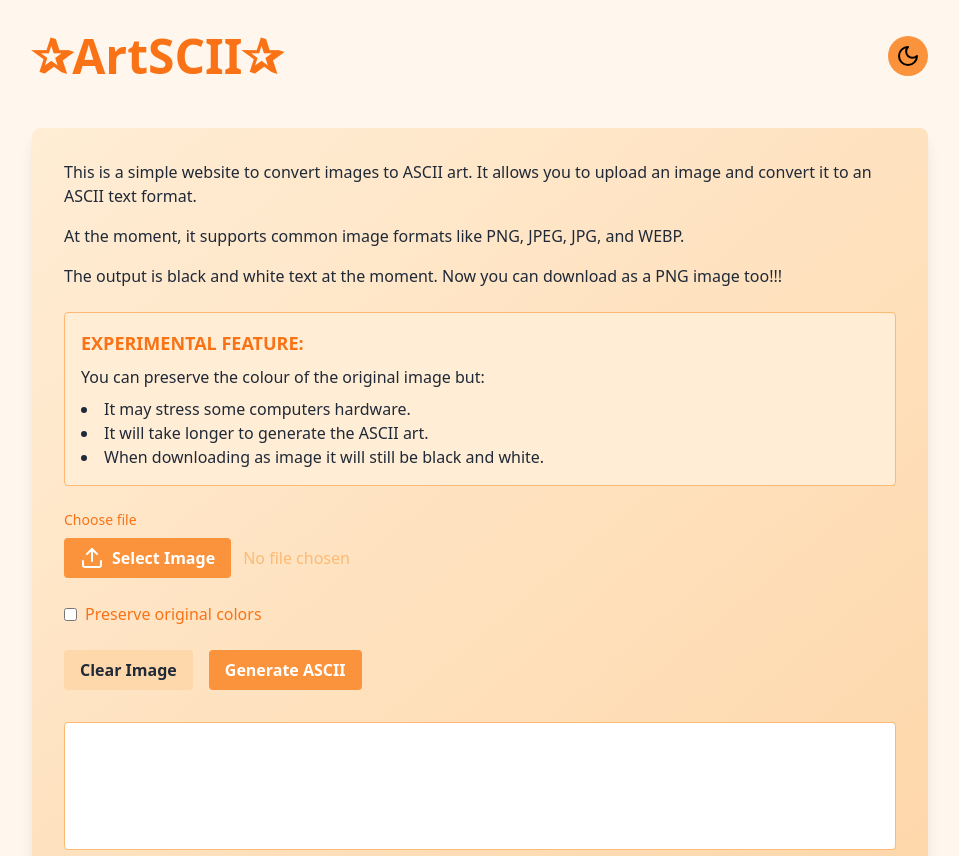
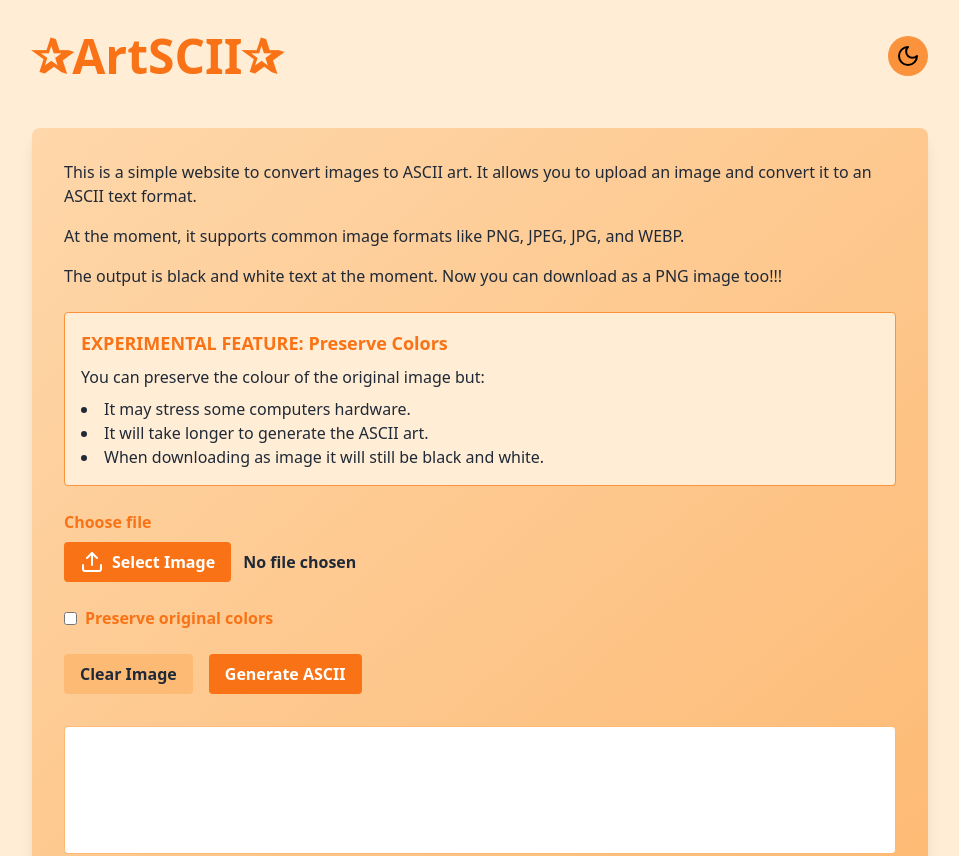
Before and after one commit to 4ster-light/ascii-converter, a Vue app in the folder frontend/: page / in a window 1280 px wide. Shown: the top 856 px of the page, without its empty margins (160-1119 px from the left). Built offline with nearby package versions, Linux system fonts and the light colour scheme.

Commit message:
Componetisation ready and UI almost final

```diff
--- a/frontend/src/App.vue
+++ b/frontend/src/App.vue
@@ -1,3 +1,17 @@
+<script setup lang="ts">
+import Header from './components/Header.vue';
+import Footer from './components/Footer.vue';
+</script>
+
 <template>
-    <router-view></router-view>
+    <div class="min-h-screen p-8 bg-orange-100 dark:bg-black text-gray-800 dark:text-orange-200">
+        <div class="max-w-4xl mx-auto">
+            <Header />
+            <main
+                class="rounded-lg shadow-lg p-8 bg-gradient-to-br from-orange-200 to-orange-300 dark:from-gray-900 dark:to-black">
+                <router-view></router-view>
+            </main>
+            <Footer />
+        </div>
+    </div>
 </template>
--- /dev/null
+++ b/frontend/src/components/Callout.vue
@@ -0,0 +1,12 @@
+<script setup lang="ts">
+defineProps<{
+    title: string;
+}>();
+</script>
+
+<template>
+    <div class="rounded p-4 mb-6 bg-orange-100 dark:bg-black border border-orange-400 dark:border-orange-700">
+        <h2 class="text-lg font-semibold text-orange-500 mb-2">{{ title }}</h2>
+        <slot />
+    </div>
+</template>
--- /dev/null
+++ b/frontend/src/components/FileForm.vue
@@ -0,0 +1,45 @@
+<script setup lang="ts">
+import { ref } from 'vue';
+import { Upload } from 'lucide-vue-next';
+
+const fileName = ref('');
+const preserveColors = ref(false);
+
+const handleFileUpload = (event: Event) => {
+    const file = (event.target as HTMLInputElement).files![0];
+    fileName.value = file ? file.name : '';
+};
+</script>
+
+<template>
+    <div class="mb-6">
+        <label class="block font-bold mb-2 text-orange-500" for="file-upload">
+            Choose file
+        </label>
+        <div class="flex items-center">
+            <label :for="'file-upload'"
+                class="cursor-pointer font-bold py-2 px-4 rounded inline-flex items-center bg-orange-500 dark:bg-orange-500 text-white dark:text-black hover:bg-orange-400 dark:hover:bg-orange-600">
+                <Upload class="mr-2" />
+                <span>Select Image</span>
+            </label>
+            <input id="file-upload" type="file" class="hidden" @change="handleFileUpload" />
+            <span class="ml-3 font-bold">{{ fileName || 'No file chosen' }}</span>
+        </div>
+    </div>
+
+    <div class="flex items-center mb-6">
+        <input type="checkbox" id="preserve-colors" v-model="preserveColors" class="mr-2" />
+        <label for="preserve-colors" class="text-orange-500 font-bold">Preserve original colors</label>
+    </div>
+
+    <div class="flex space-x-4 mb-8">
+        <button
+            class="font-bold py-2 px-4 rounded bg-orange-300 dark:bg-gray-800 text-gray-800 dark:text-orange-400 hover:bg-orange-400 dark:hover:bg-gray-700">
+            Clear Image
+        </button>
+        <button
+            class="font-bold py-2 px-4 rounded bg-orange-500 dark:bg-orange-500 text-white dark:text-black hover:bg-orange-400 dark:hover:bg-orange-600">
+            Generate ASCII
+        </button>
+    </div>
+</template>
--- a/frontend/src/components/Header.vue
+++ b/frontend/src/components/Header.vue
@@ -1,16 +1,3 @@
-<template>
-    <header class="flex justify-between items-center mb-12">
-        <h1 class="text-5xl font-bold text-orange-500">
-            ✰ArtSCII✰
-        </h1>
-        <button @click="toggleDarkMode"
-            class="p-2 rounded-full bg-orange-400 dark:bg-gray-800 text-black dark:text-orange-400">
-            <Sun v-if="isDarkMode" :size="24" />
-            <Moon v-else :size="24" />
-        </button>
-    </header>
-</template>
-
 <script setup lang="ts">
 import { onMounted, ref } from 'vue';
 import { Sun, Moon } from 'lucide-vue-next';
@@ -42,3 +29,16 @@ const applyDarkMode = () => {
     }
 };
 </script>
+
+<template>
+    <header class="flex justify-between items-center mb-12">
+        <h1 class="text-5xl font-bold text-orange-500">
+            ✰ArtSCII✰
+        </h1>
+        <button @click="toggleDarkMode"
+            class="p-2 rounded-full bg-orange-400 dark:bg-gray-800 text-black dark:text-orange-400">
+            <Sun v-if="isDarkMode" :size="24" />
+            <Moon v-else :size="24" />
+        </button>
+    </header>
+</template>
--- a/frontend/src/index.ts
+++ b/frontend/src/index.ts
@@ -7,6 +7,7 @@ const routes = [
     { path: "/", component: Home, name: "Home" },
     { path: "/about", component: About, name: "About" },
     { path: "/contact", component: Contact, name: "Contact" },
+    { path: "/:pathMatch(.*)*", redirect: "/", name: "NotFound" },
 ];
 
 const router = createRouter({
--- a/frontend/src/views/About.vue
+++ b/frontend/src/views/About.vue
@@ -2,8 +2,5 @@
 </script>
 
 <template>
-    <h1 class="text-6xl text-orange-600 font-bold">About</h1>
+    <p>About</p>
 </template>
-
-<style scoped>
-</style>
--- a/frontend/src/views/Contact.vue
+++ b/frontend/src/views/Contact.vue
@@ -2,8 +2,5 @@
 </script>
 
 <template>
-    <h1 class="text-6xl text-orange-600 font-bold">Contact</h1>
+    <p>Contact</p>
 </template>
-
-<style scoped>
-</style>
--- a/frontend/src/views/Home.vue
+++ b/frontend/src/views/Home.vue
@@ -1,10 +1,9 @@
+<script setup lang="ts">
+import Callout from '../components/Callout.vue';
+import FileForm from '../components/FileForm.vue';
+</script>
+
 <template>
-    <div class="min-h-screen p-8 bg-orange-50 dark:bg-black text-gray-800 dark:text-orange-200">
-        <div class="max-w-4xl mx-auto">
-            <Header />
-
-            <main
-                class="rounded-lg shadow-lg p-8 bg-gradient-to-br from-orange-100 to-orange-200 dark:from-gray-900 dark:to-black">
     <p class="mb-4">
         This is a simple website to convert images to ASCII art. It allows you to upload an image and
         convert it to an ASCII text format.
@@ -16,67 +15,16 @@
         The output is black and white text at the moment. Now you can download as a PNG image too!!!
     </p>
 
-                <div
-                    class="rounded p-4 mb-6 bg-orange-100 dark:bg-black border border-orange-300 dark:border-orange-700">
-                    <h2 class="text-lg font-semibold text-orange-500 mb-2">EXPERIMENTAL FEATURE:</h2>
+    <Callout title="EXPERIMENTAL FEATURE: Preserve Colors">
         <p class="mb-2">You can preserve the colour of the original image but:</p>
         <ul class="list-disc list-inside">
             <li>It may stress some computers hardware.</li>
             <li>It will take longer to generate the ASCII art.</li>
             <li>When downloading as image it will still be black and white.</li>
         </ul>
-                </div>
+    </Callout>
 
-                <div class="mb-6">
-                    <label class="block text-sm font-medium mb-2 text-orange-500" for="file-upload">
-                        Choose file
-                    </label>
-                    <div class="flex items-center">
-                        <label :for="'file-upload'"
-                            class="cursor-pointer font-bold py-2 px-4 rounded inline-flex items-center bg-orange-400 dark:bg-orange-500 text-white dark:text-black hover:bg-orange-500 dark:hover:bg-orange-600">
-                            <Upload class="mr-2" />
-                            <span>Select Image</span>
-                        </label>
-                        <input id="file-upload" type="file" class="hidden" @change="handleFileUpload" />
-                        <span class="ml-3 text-orange-300">{{ fileName || 'No file chosen' }}</span>
-                    </div>
-                </div>
-
-                <div class="flex items-center mb-6">
-                    <input type="checkbox" id="preserve-colors" v-model="preserveColors" class="mr-2" />
-                    <label for="preserve-colors" class="text-orange-500">Preserve original colors</label>
-                </div>
-
-                <div class="flex space-x-4 mb-8">
-                    <button
-                        class="font-bold py-2 px-4 rounded bg-orange-200 dark:bg-gray-800 text-gray-800 dark:text-orange-400 hover:bg-orange-300 dark:hover:bg-gray-700">
-                        Clear Image
-                    </button>
-                    <button
-                        class="font-bold py-2 px-4 rounded bg-orange-400 dark:bg-orange-500 text-white dark:text-black hover:bg-orange-500 dark:hover:bg-orange-600">
-                        Generate ASCII
-                    </button>
-                </div>
+    <FileForm />
 
     <div class="h-32 rounded bg-white dark:bg-black border border-orange-300 dark:border-orange-700"></div>
-            </main>
-
-            <Footer />
-        </div>
-    </div>
 </template>
-
-<script setup lang="ts">
-import { ref } from 'vue';
-import { Upload } from 'lucide-vue-next';
-import Header from '../components/Header.vue';
-import Footer from '../components/Footer.vue'
-
-const fileName = ref('');
-const preserveColors = ref(false);
-
-const handleFileUpload = (event: Event) => {
-    const file = (event.target as HTMLInputElement).files![0];
-    fileName.value = file ? file.name : '';
-};
-</script>
```
Also changed, not shown: 2 other files (tests, documents, lock files or other folders). Lines whose indentation alone changed are shown as unchanged.
